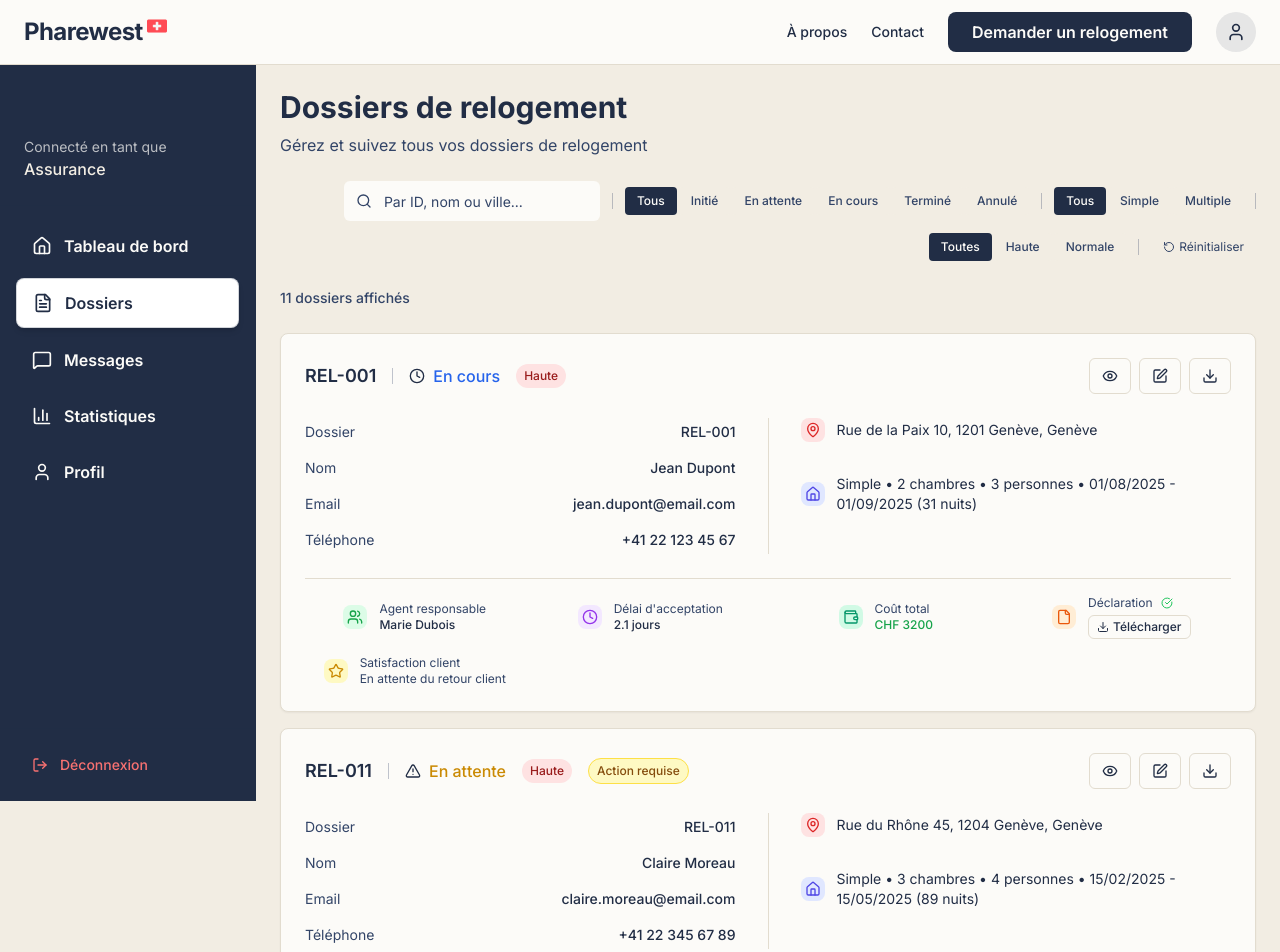
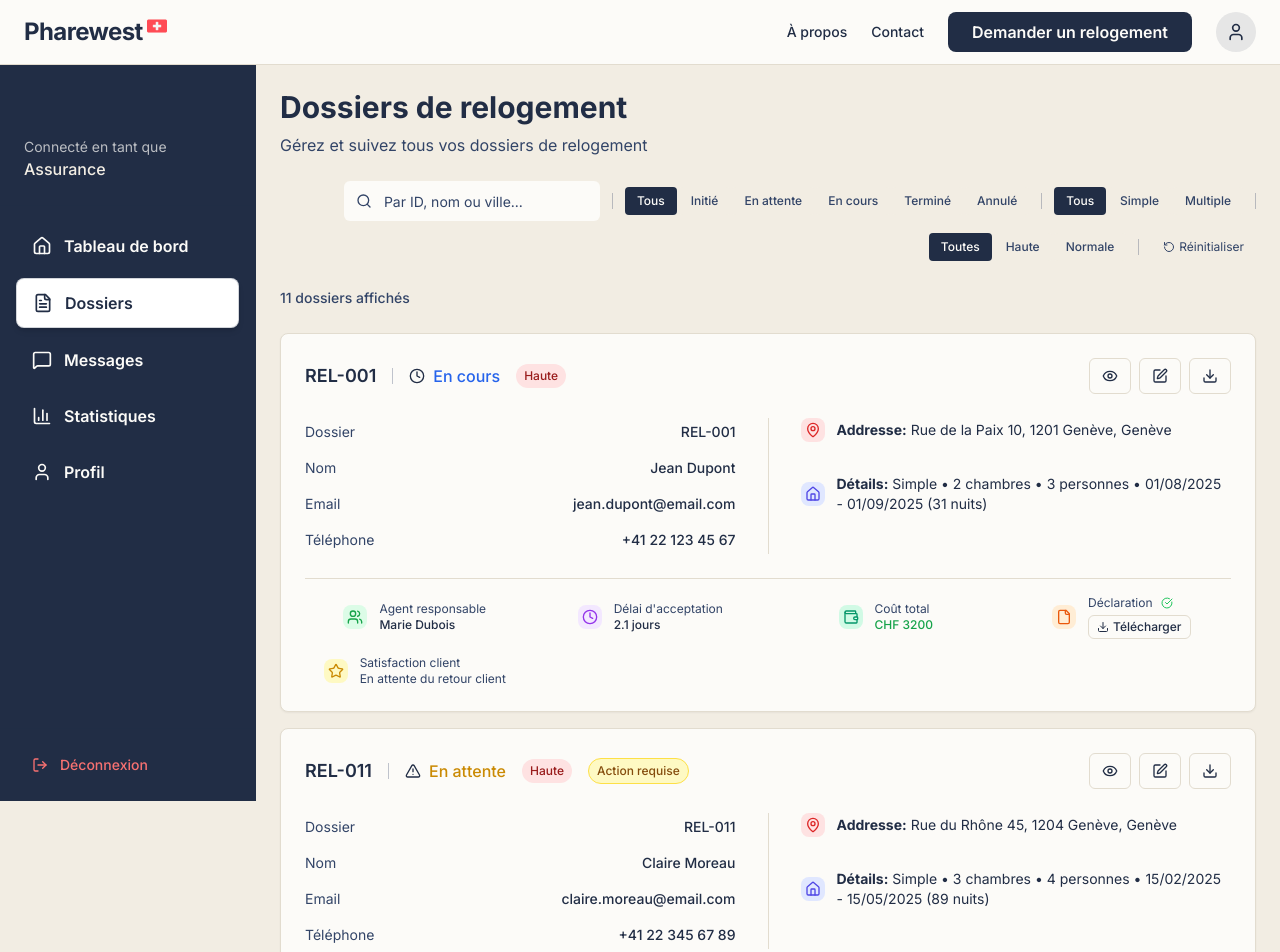
Before and after one commit to valcourgeau/sini, a Next.js app: page /platform/dashboard/assurance/dossiers in a window 1280 px wide. Shown: the top 952 px of the page. Built offline with nearby package versions, Linux system fonts and the light colour scheme.

Commit message:
faet: add keyworks

```diff
--- a/src/app/platform/dashboard/assurance/dossiers/page.tsx
+++ b/src/app/platform/dashboard/assurance/dossiers/page.tsx
@@ -401,7 +401,7 @@ function AssuranceDossiersContent() {
                     </div>
                     <div className="flex-1">
                       <p className="text-sm text-foreground">
-                        {case_.disasterAddress?.street}, {case_.disasterAddress?.postalCode} {case_.disasterAddress?.city}, {case_.disasterAddress?.canton}
+                        <span className="font-bold">Addresse:</span> {case_.disasterAddress?.street}, {case_.disasterAddress?.postalCode} {case_.disasterAddress?.city}, {case_.disasterAddress?.canton}
                       </p>
                     </div>
                   </div>
@@ -414,13 +414,13 @@ function AssuranceDossiersContent() {
                     <div className="flex-1">
                       {case_.relocationRequests && case_.relocationRequests.length > 0 ? (
                         <p className="text-sm text-foreground">
-                          {case_.relocationType === "single" ? "Simple" : "Multiple"} • {case_.relocationRequests[0]?.bedrooms || 0} chambres • {(case_.relocationRequests[0]?.adults || 0) + (case_.relocationRequests[0]?.children || 0)} personnes • {case_.relocationRequests[0]?.useExactDates && case_.relocationRequests[0]?.departureDate
+                          <span className="font-bold">Détails:</span> {case_.relocationType === "single" ? "Simple" : "Multiple"} • {case_.relocationRequests[0]?.bedrooms || 0} chambres • {(case_.relocationRequests[0]?.adults || 0) + (case_.relocationRequests[0]?.children || 0)} personnes • {case_.relocationRequests[0]?.useExactDates && case_.relocationRequests[0]?.departureDate
                             ? `${formatDate(case_.relocationRequests[0].arrivalDate)} - ${formatDate(case_.relocationRequests[0].departureDate)} (${getNumberOfNights(case_.relocationRequests[0].arrivalDate, case_.relocationRequests[0].departureDate)} nuits)`
                             : `${formatDate(case_.relocationRequests[0]?.arrivalDate)} (${case_.relocationRequests[0]?.estimatedDuration || "Non spécifié"})`
                           }
                         </p>
                       ) : (
-                        <p className="text-xs text-muted-foreground">Aucune demande de relogement</p>
+                        <p className="text-sm text-muted-foreground"><span className="font-bold">Détails:</span> Aucune demande de relogement</p>
                       )}
                     </div>
                   </div>
```
